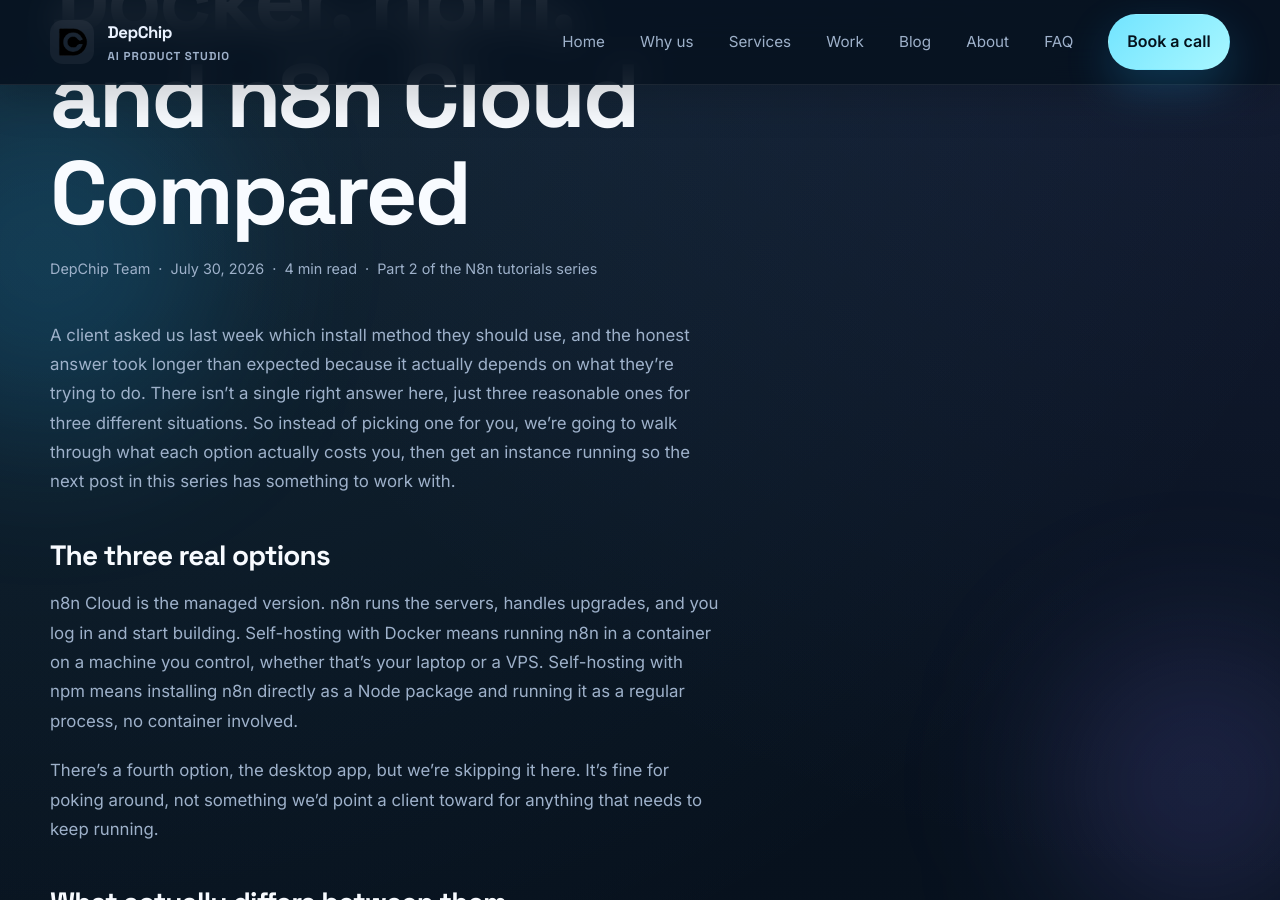
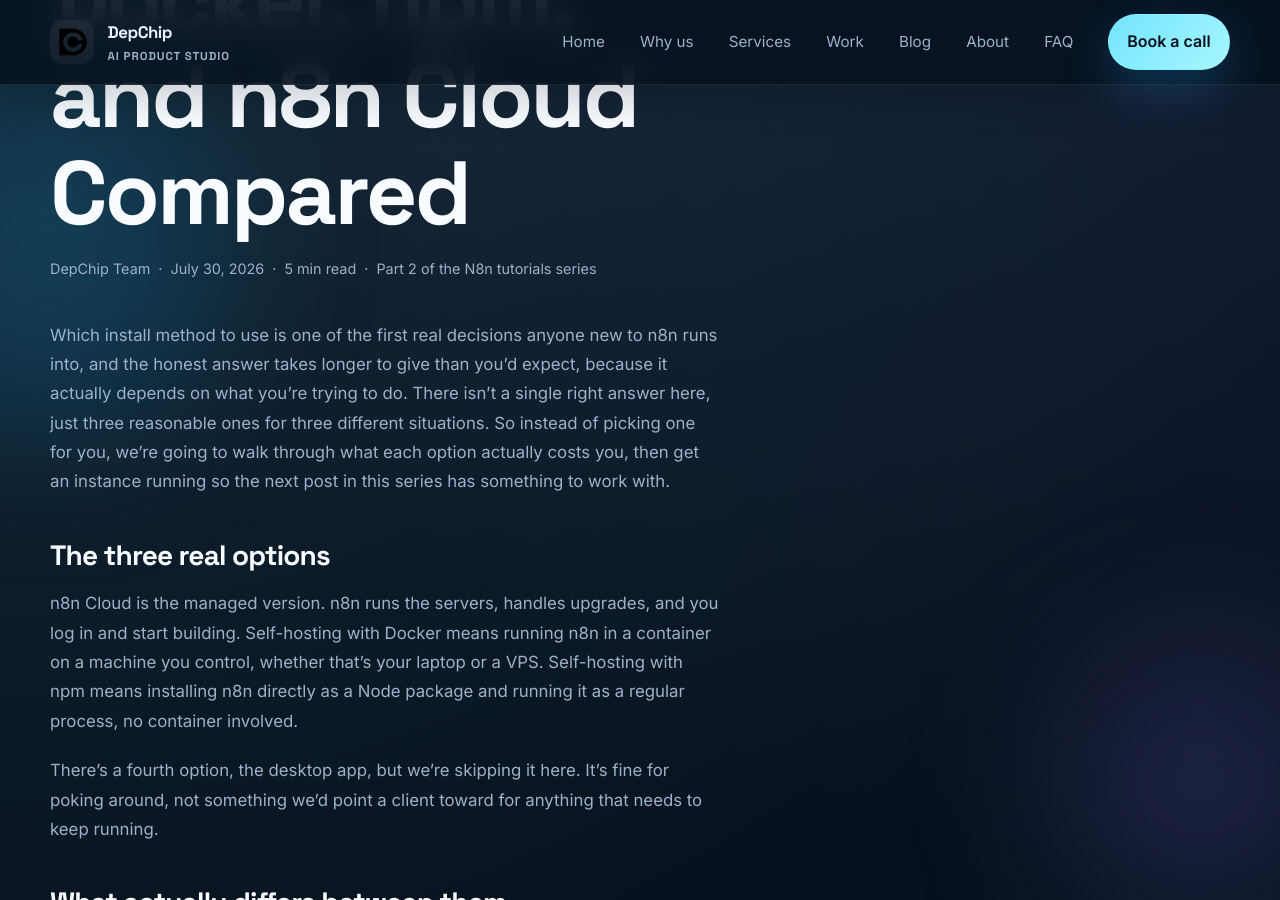
Before and after one commit to depchip/DepChip-Website-New, a Jekyll site: the page built from _posts/2026-07-30-installing-n8n-docker-vs-npm-vs-cloud.md, in a window 1280 px wide and 900 px high, scrolled down 373 px. Built offline with Jekyll 4.4.1, drawn with Linux system fonts in a browser that asks for light colours.

Commit message:
Remove fabricated client anecdote from opening paragraph
"A client asked us last week which install method they should use"
was invented, not a real event -- flagged during review. Reworded to
keep the same framing (there's no single right answer, it depends on
what you're trying to do) without asserting a specific interaction
that didn't happen.

```diff
--- a/_posts/2026-07-30-installing-n8n-docker-vs-npm-vs-cloud.md
+++ b/_posts/2026-07-30-installing-n8n-docker-vs-npm-vs-cloud.md
@@ -8,7 +8,7 @@
 series_order: 2
 ---
 
-A client asked us last week which install method they should use, and the honest answer took longer than expected because it actually depends on what they're trying to do. There isn't a single right answer here, just three reasonable ones for three different situations. So instead of picking one for you, we're going to walk through what each option actually costs you, then get an instance running so the next post in this series has something to work with.
+Which install method to use is one of the first real decisions anyone new to n8n runs into, and the honest answer takes longer to give than you'd expect, because it actually depends on what you're trying to do. There isn't a single right answer here, just three reasonable ones for three different situations. So instead of picking one for you, we're going to walk through what each option actually costs you, then get an instance running so the next post in this series has something to work with.
 
 ## The three real options
 
```
